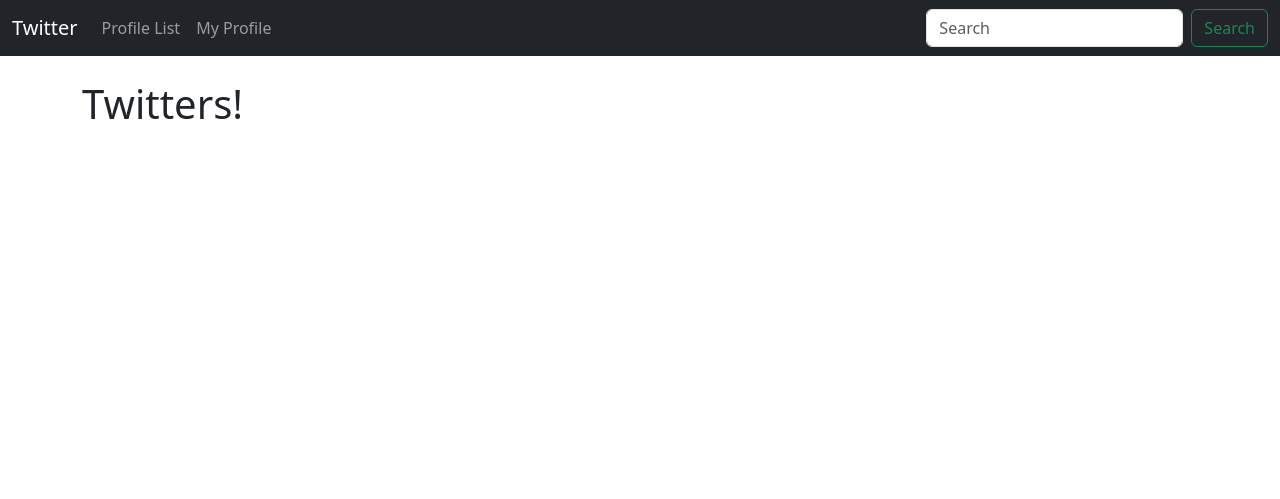
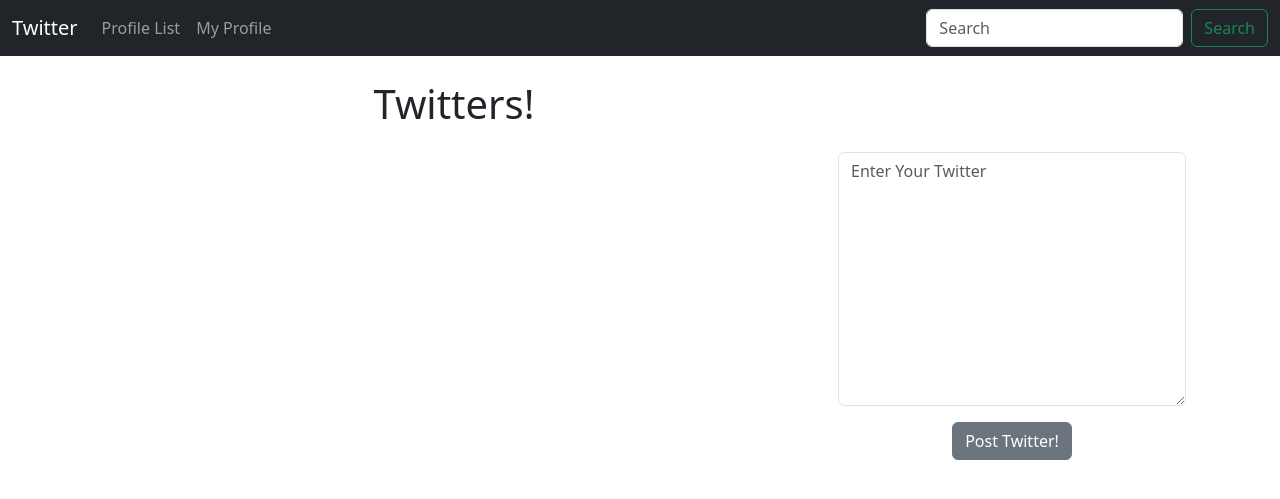
Before and after one commit to ClaudioFerreir/twitter-clone, a Django app: page / in a window 1280 px wide. Shown: the top 499 px of the page. Run offline with Django 5.2, Linux system fonts and the light colour scheme; the visitor is signed in with stand-in values (Sample User, id 1); data that the repository does not hold is empty.

Commit message:
feat: twitter form add

```diff
--- /dev/null
+++ b/twitter_clone/twitter/forms.py
@@ -0,0 +1,18 @@
+from django import forms
+from .models import Twitter
+
+
+class TwitterForm(forms.ModelForm):
+    body = forms.CharField(required=True,
+                           widget=forms.widgets.Textarea(
+                               attrs={
+                                   'placeholder': 'Enter Your Twitter',
+                                   'class': 'form-control',
+                               }
+                           ),
+                           label='',
+                           )
+
+    class Meta:
+        model = Twitter
+        exclude = ('user',)
--- a/twitter_clone/twitter/templates/home.html
+++ b/twitter_clone/twitter/templates/home.html
@@ -1,12 +1,32 @@
 {% extends 'base.html' %}
 
 {% block content %}
+    <div class="container text-center">
+        <div class="row">
+            <div class="col-8">
                 <h1>Twitters!</h1>
                 <br>
                 {% for twitter in twitters %}
                     <div class="alert alert-secondary" role="alert">
-            {{ twitter }}
+                        {{ twitter.body }} <br>
+                        <small class="text-muted">
+                            ({{ twitter.created_at }}) By @{{ twitter.user.username }}
+                        </small>
                     </div><br><br>
                 {% endfor %}
+            </div>
+            <div class="col-4">
+                <br><br><br>
+                {% if form %}
+                    <form method=POST>
+                        {% csrf_token %}
+                        {{ form.as_p }}
+                        <button type="submit" class="btn btn-secondary">Post Twitter!</button>
+                    </form>
+                {% endif %}
+            </div>
+        </div>
+    </div>
+
 
 {% endblock %}
--- a/twitter_clone/twitter/templates/profile.html
+++ b/twitter_clone/twitter/templates/profile.html
@@ -10,7 +10,10 @@
                 {% if twitters %}
                     {% for twitter in twitters %}
                         <div class="alert alert-secondary" role="alert">
-                            {{ twitter }}
+                            {{ twitter.body }} <br>
+                            <small class="text-muted">
+                                ({{ twitter.created_at }}) By @{{ twitter.user.username }}
+                            </small>
                         </div><br><br>
                     {% endfor %}
                 {% endif %}
--- a/twitter_clone/twitter/views.py
+++ b/twitter_clone/twitter/views.py
@@ -1,13 +1,26 @@
 from django.shortcuts import render, redirect
 from django.contrib import messages
 from .models import Profile, Twitter
+from .forms import TwitterForm
 
 
 # Create your views here.
 def home(request):
     if request.user.is_authenticated:
+        form = TwitterForm(request.POST or None)
+        if request.method == 'POST':
+            if form.is_valid():
+                twitter = form.save(commit=False)
+                twitter.user = request.user
+                twitter.save()
+                messages.success(request, 'Your Twitter Has Been Posted!')
+                return redirect('home')
+
         twitters = Twitter.objects.all().order_by('-created_at')
-    return render(request, 'home.html', {"twitters": twitters})
+        return render(request, 'home.html', {"twitters": twitters, "form": form})
+    else:
+        twitters = Twitter.objects.all().order_by('-created_at')
+        return render(request, 'home.html', {"twitters": twitters})
 
 def profile_list(request):
     if request.user.is_authenticated:
```
Lines whose indentation alone changed are shown as unchanged.
